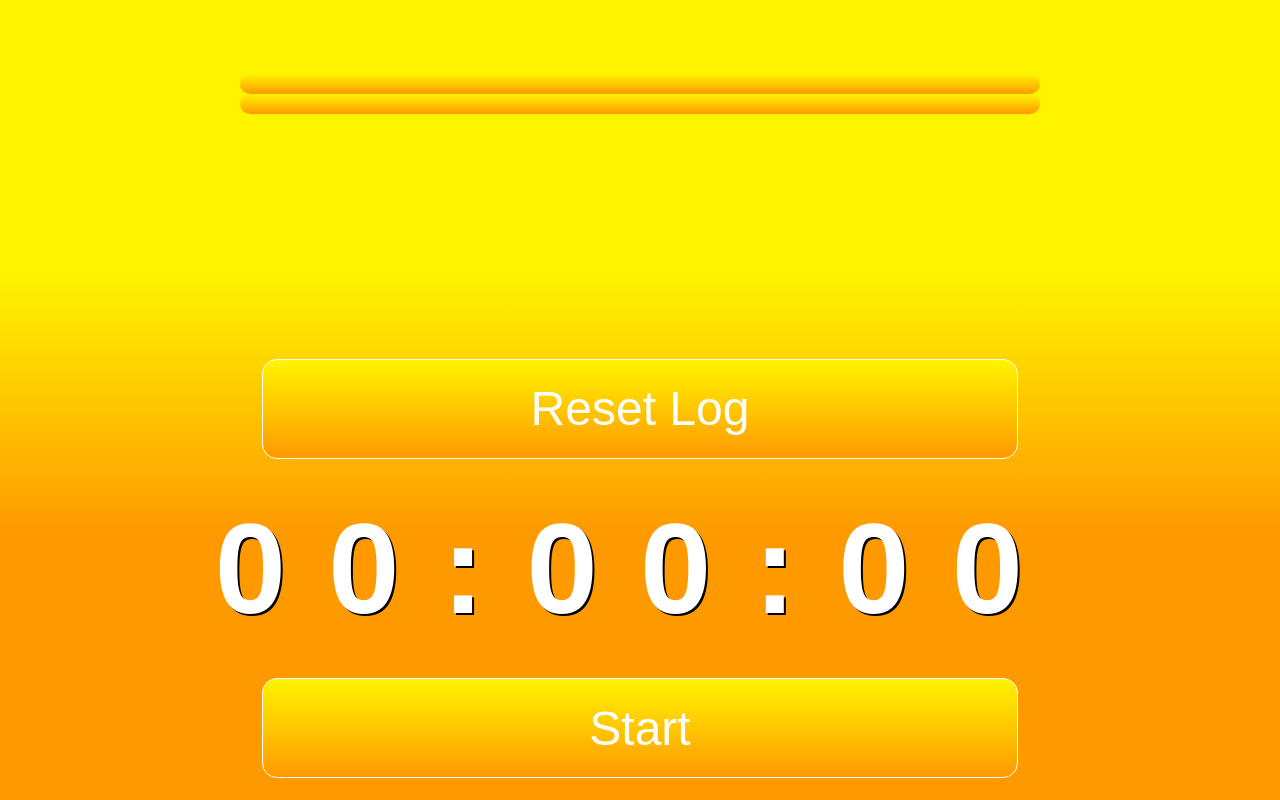
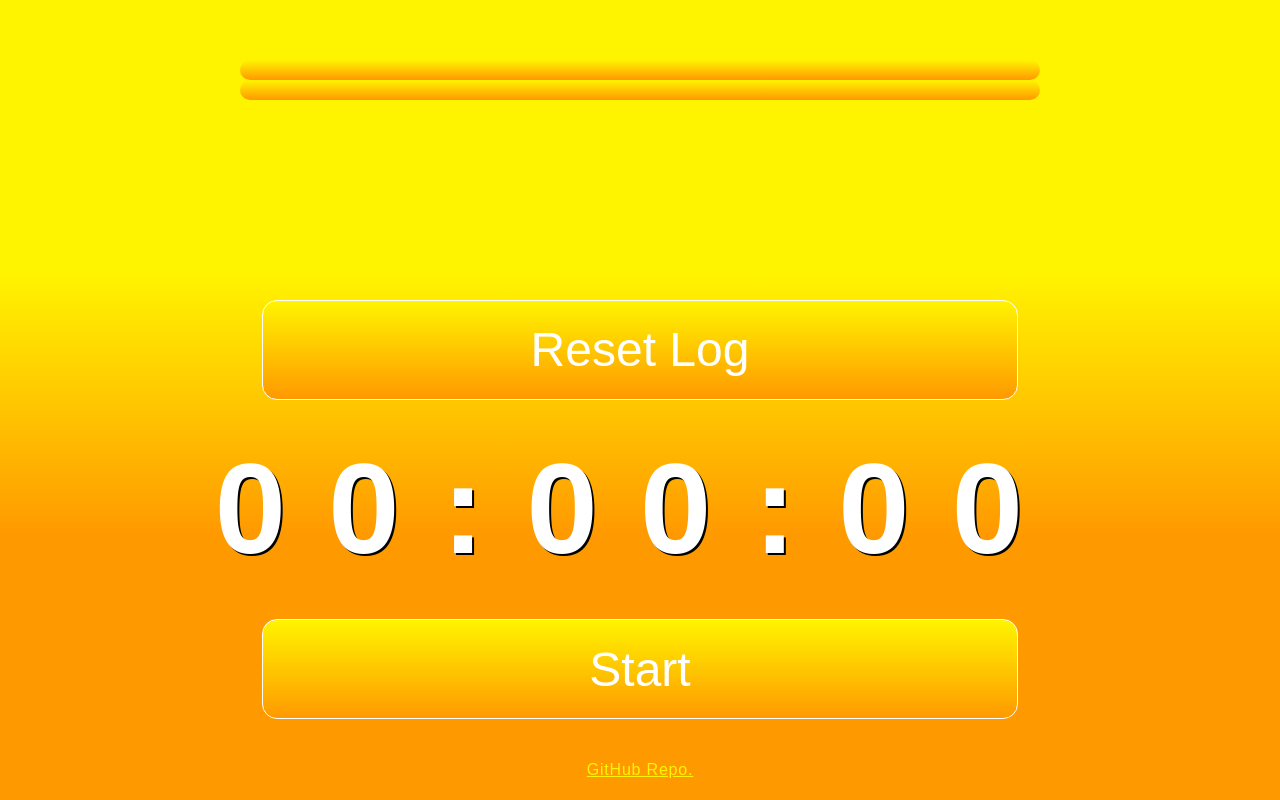
Before and after one commit to cowglow/time-accumulator, a React (Create React App) app: page / in a window 1280 px wide. Built offline with nearby package versions, Linux system fonts and the light colour scheme; a web font is replaced by a local one.

Commit message:
Add footer

```diff
--- a/src/components/App.module.css
+++ b/src/components/App.module.css
@@ -29,6 +29,9 @@ main {
   justify-content: flex-end;
   align-items: center;
 }
+footer {
+  margin: var(--margin) auto;
+}
 
 @media screen and (min-width: 800px) {
   header,
@@ -37,3 +40,14 @@ main {
     margin: 0 auto;
   }
 }
+
+a {
+  font-family: sans-serif;
+  letter-spacing: 0.05rem;
+  color: var(--secondary-color);
+  text-decoration: underline;
+}
+
+a:hover {
+  color: red;
+}
--- a/src/components/App.tsx
+++ b/src/components/App.tsx
@@ -15,6 +15,9 @@ export const App = () => {
           <ClockDisplay />
         </ActionController>
       </main>
+       <footer>
+        <a href="https://github.com/cowglow/time-accumulator">GitHub Repo.</a>
+      </footer>
     </div>
   );
 };
```
